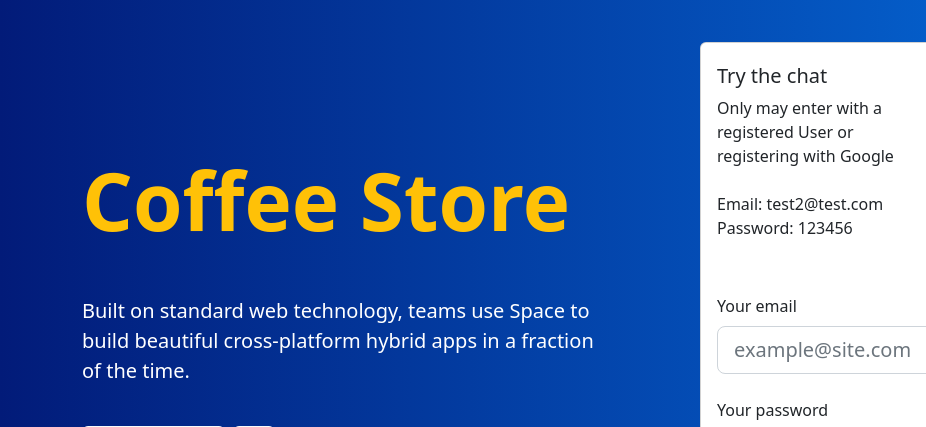
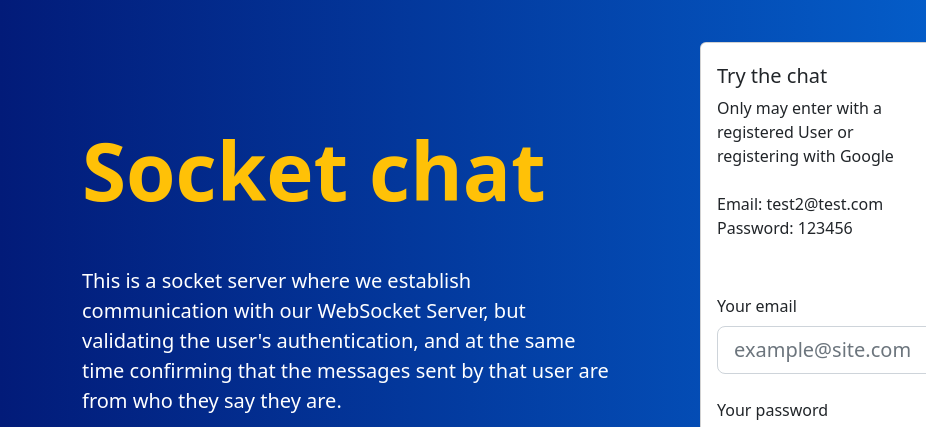
Before and after one commit to VarScript/project-socket-chat, a website: page public/index.html in a window 1280 px wide. Shown: the part 290-717 px from the top of the page, 0-926 px from the left. Drawn offline with nearby package versions, Linux system fonts and the light colour scheme.

Commit message:
Readme and changes

```diff
--- a/public/index.html
+++ b/public/index.html
@@ -39,8 +39,8 @@
         <div class="row justify-content-center align-items-lg-center">
             <div class="col-md-8 col-lg-6 mb-7 mb-lg-0">
                 <div class="pe-lg-3 mb-5">
-                    <h1 class="display-1 fw-bold text-warning mb-3 mb-md-5">Coffee Store</h1>
-                    <p class="lead text-white">Built on standard web technology, teams use Space to build beautiful cross-platform hybrid apps in a fraction of the time.</p>
+                    <h1 class="display-1 fw-bold text-warning mb-3 mb-md-5">Socket chat</h1>
+                    <p class="lead text-white">This is a socket server where we establish communication with our WebSocket Server, but validating the user's authentication, and at the same time confirming that the messages sent by that user are from who they say they are.</p>
                     <a href="https://documenter.getpostman.com/view/22974338/2s7YfKBvMA" target="_blank">
                         <button type="button" class="btn btn-outline-light mt-4 me-1">Documentation</button>
                     </a>
```
Also changed, not shown: README.md.
